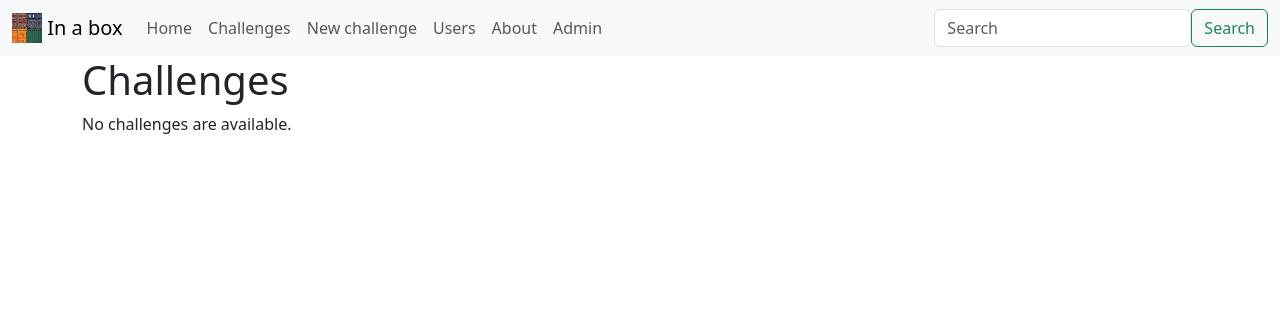
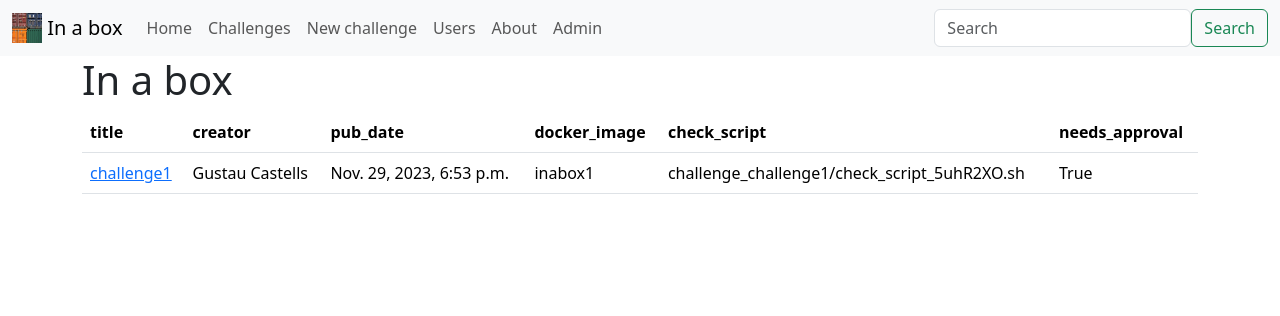
Before and after one commit to karasu/inabox, a Django app: page /main/challenges/ in a window 1280 px wide. Shown: the top 316 px of the page. Run offline with Django 4.2, Linux system fonts and the light colour scheme; data comes from the database, SQL or seed files in the repository; data that the repository does not hold is empty; parts of the project's set-up code (start-up, migrations or seed data) failed here and were passed over; some libraries are stand-ins or nearby versions.

Commit message:
Working on it

```diff
--- a/app/models.py
+++ b/app/models.py
@@ -35,7 +35,7 @@ class User(models.Model):
 
 def dockerimage_directory_path(instance, filename):
     return "docker_{0}/{1}".format(
-        instance.hash, filename)
+        instance.name, filename)
 
 
 class DockerImage(models.Model):
@@ -69,15 +69,26 @@ class DockerContainer(models.Model):
     user = models.ForeignKey(
         'User', on_delete=models.CASCADE, blank=True, null=True)
 
+    def __str__(self):
+        return self.container_id
+
+
+def challenge_directory_path(instance, filename):
+    return "challenge_{0}/{1}".format(
+        instance.title, filename)
 
 class Challenge(models.Model):
-    title = models.CharField(max_length=256)
+    title = models.CharField(max_length=256, unique=True)
     creator = models.ForeignKey(
         User, on_delete=models.CASCADE)
     pub_date = models.DateTimeField("date published")
     description = models.TextField()
     docker_image = models.ForeignKey(
         DockerImage, on_delete=models.CASCADE)
+    check_script = models.FileField(
+        upload_to=challenge_directory_path
+    )
+    needs_approval = models.BooleanField(default=True)
 
     def __str__(self):
         return self.title
--- a/app/templates/app/challenges.html
+++ b/app/templates/app/challenges.html
@@ -1,17 +1,37 @@
 {% extends 'app/base.html' %}
 
-{% block title %}Challenges{% endblock %}
+{% block title %}In a box{% endblock %}
 
 {% block content %}
 
 {% if latest_challenge_list %}
-    <ul>
-    {% for challenge in latest_challenge_list %}
-      <li><a href="{% url 'app:challenge_detail' pk=challenge.id %}">{{ challenge.title }}</a></li>
-    {% endfor %}
-    </ul>
-{% else %}
-    <p>No challenges are available.</p>
-{% endif %}
+  <table class="table">
+    <thead class="thead-dark">
+      <tr>
+        <th scope="col">title</th>
+        <th scope="col">creator</th>
+        <th scope="col">pub_date</th>
+        <th scope="col">docker_image</th>
+        <th scope="col">check_script</th>
+        <th scope="col">needs_approval</th>
+      </tr>
+    </thead>
+    <tbody>
+      {% for challenge in latest_challenge_list %}
+        <tr>
+          <td><a href="{% url 'app:challenge_detail' pk=challenge.id %}"> {{ challenge.title }}</a></td>
+          <td>{{ challenge.creator }}</td>
+          <td>{{ challenge.pub_date }}</td>
+          <td>{{ challenge.docker_image }}</td>
+          <td>{{ challenge.check_script }}</td>
+          <td>{{ challenge.needs_approval }}</td>
+        </tr>
+      {% endfor %}
+    </tbody>
+  </table>
+
+  {% else %}
+    <p>No posts are available.</p>
+  {% endif %}
 
 {% endblock %}
--- a/app/templates/app/index.html
+++ b/app/templates/app/index.html
@@ -1,17 +1,17 @@
 {% extends 'app/base.html' %}
 
-{% block title %}In a box{% endblock %}
+{% block title %}News{% endblock %}
 
 {% block content %}
 
-{% if latest_challenge_list %}
+{% if latest_polls_list %}
     <ul>
     {% for challenge in latest_challenge_list %}
       <li><a href="{% url 'app:challenge_detail' pk=challenge.id %}">{{ challenge.title }}</a></li>
     {% endfor %}
     </ul>
 {% else %}
-    <p>No posts are available.</p>
+    <p>No polls are available.</p>
 {% endif %}
 
 {% endblock %}
--- a/app/views.py
+++ b/app/views.py
@@ -8,10 +8,10 @@ from .models import Challenge
 
 class PollsIndexView(generic.ListView):
     template_name = "app/index.html"
-    context_object_name = "latest_challenge_list"
+    context_object_name = "latest_polls_list"
 
     def get_queryset(self):
-        """ Return the last five published challenges. """
+        """ Return the last five published polls. """
         return Challenge.objects.order_by("-pub_date")[:10]
 
 class ChallengesIndexView(generic.ListView):
```
Also changed, not shown: app/migrations/0001_initial.py, inabox.sqlite3, 1 other file.
